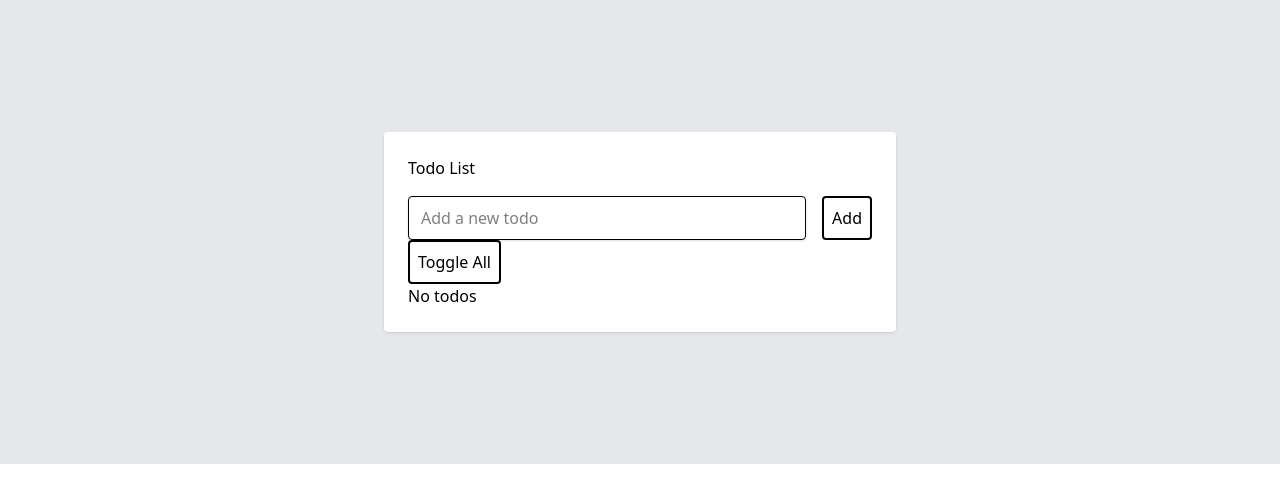
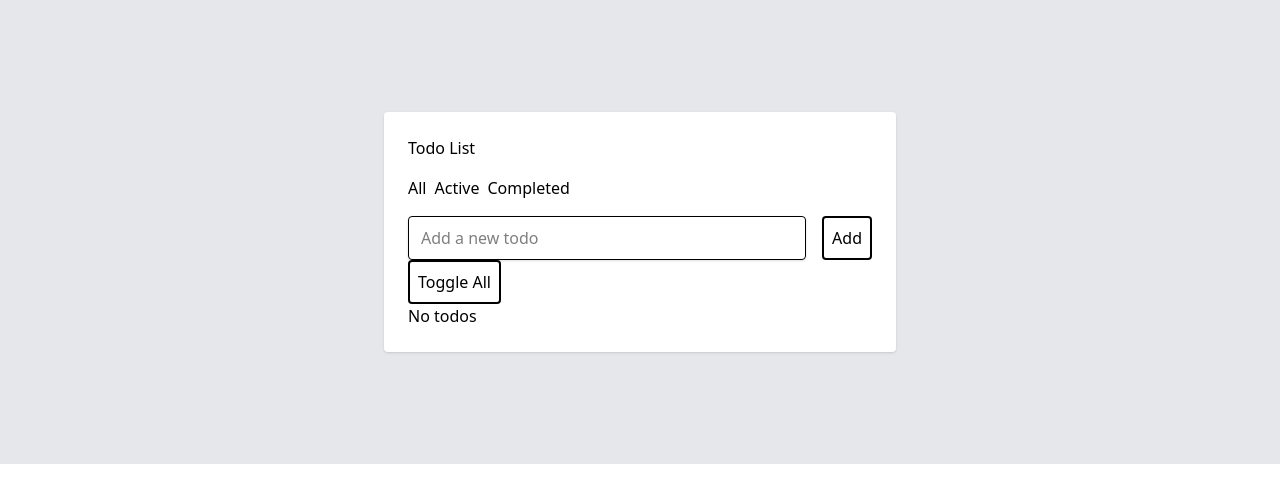
Before and after one commit to kevinsmasters/vibetodo, a React (Vite) app: page / in a window 1280 px wide. Shown: the top 502 px of the page. Built offline with nearby package versions, Linux system fonts and the light colour scheme.

Commit message:
add filtering

```diff
--- a/src/App.tsx
+++ b/src/App.tsx
@@ -5,6 +5,9 @@ import { todoReducer } from './todoReducer';
 import { loadTodos, saveTodos } from './storage';
 
 function App() {
+  type Filter = 'all' | 'active' | 'completed';
+
+  const [filter, setFilter] = useState<Filter>('all');
   const [todos, dispatch] = useReducer(todoReducer, [], loadTodos);
   const [input, setInput] = useState('');
 
@@ -17,6 +20,13 @@ function App() {
     dispatch({ type: 'ADD_TODO', payload: input.trim() });
     setInput('');
   }
+
+  const filteredTodos = todos.filter(todo => {
+    if (filter === 'active') return !todo.completed;
+    if (filter === 'completed') return todo.completed;
+    return true;
+  });
+
   return (
     <div className="bg-gray-200 py-8">
       <div className="h-100 w-full flex items-center justify-center bg-teal-lightest font-sans">
@@ -25,6 +35,11 @@ function App() {
             <h1 className="text-gray-darkest">
               Todo List
             </h1>
+          </div>
+          <div className="flex gap-2 mb-4">
+            <button onClick={() => setFilter('all')}>All</button>
+            <button onClick={() => setFilter('active')}>Active</button>
+            <button onClick={() => setFilter('completed')}>Completed</button>
           </div>
           <div className="flex mt-4">
             <input
@@ -48,7 +63,7 @@ function App() {
           </div>
           {todos.length > 0 ? (
             <ul>
-            {todos.map(todo => (
+            {filteredTodos.map(todo => (
               <TodoItem
                 key={todo.id}
                 text={todo.text}
```
Also changed, not shown: 1 other file (tests, documents, lock files or other folders).
